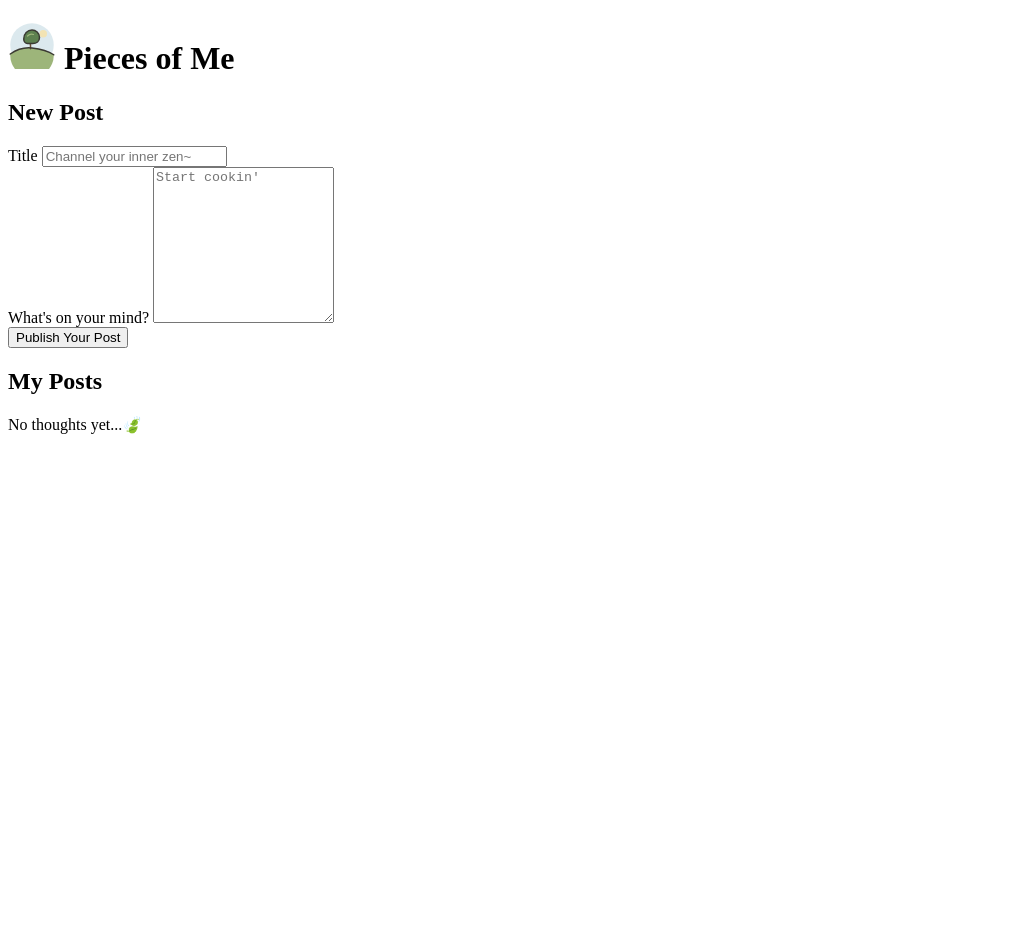
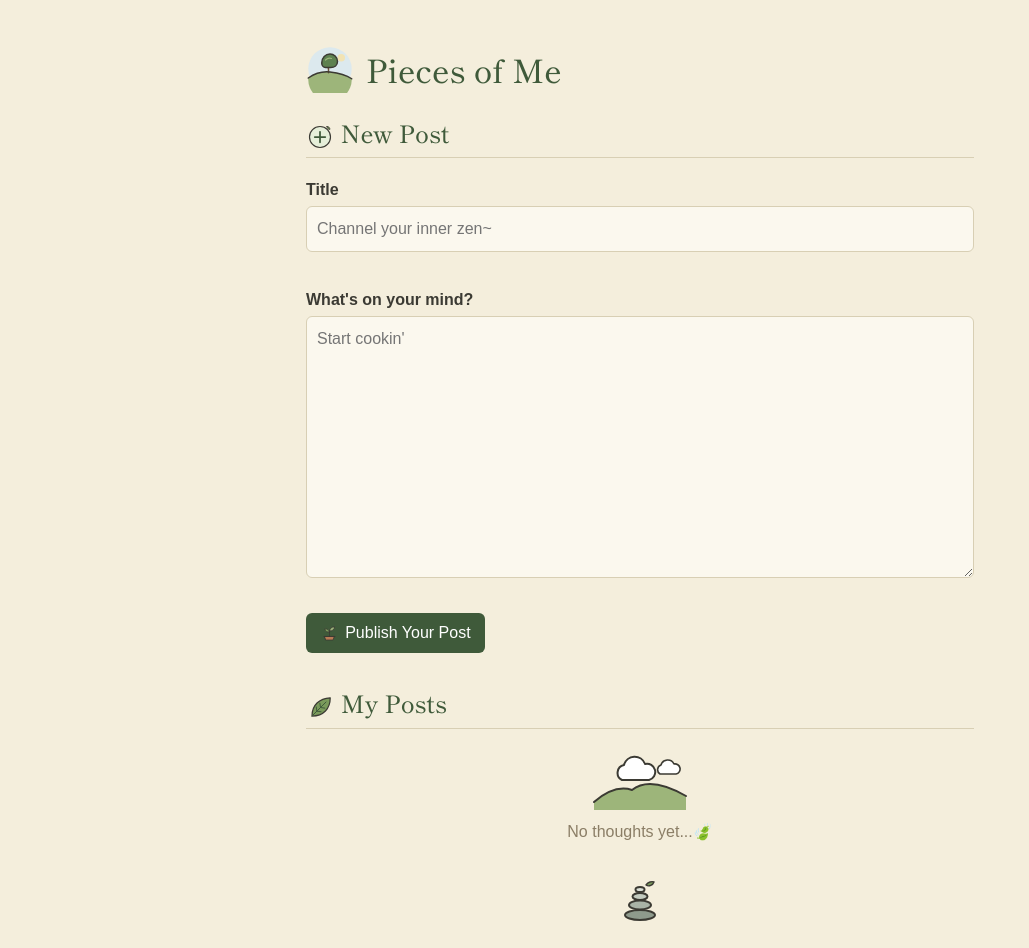
Before and after one commit to DimsuCodes/SBA-5-The-Document-Object-Model, a plain HTML site: page index.html in a window 1280 px wide. Shown: the whole page, without its empty margins (0-1029 px from the left). Before the commit the page ends 800 px from the top, so only its background shows below. Drawn offline with Linux system fonts and the light colour scheme; a web font is replaced by a local one.

Commit message:
added more css to stylesheet and edited readme

```diff
--- a/index.html
+++ b/index.html
@@ -6,6 +6,9 @@
     <title>Pieces of Me | Personal Blog</title>
     <link rel="stylesheet" href="styles.css">
     <script src="script.js" defer></script>
+    <link rel="preconnect" href="https://fonts.googleapis.com">
+<link rel="preconnect" href="https://fonts.gstatic.com" crossorigin>
+<link href="https://fonts.googleapis.com/css2?family=Shippori+Mincho:wght@500&family=Zen+Maru+Gothic:wght@400;700&display=swap" rel="stylesheet">
 </head>
 <body>
     <header>
--- a/styles.css
+++ b/styles.css
@@ -0,0 +1,162 @@
+* {
+    box-sizing: border-box;
+}
+
+body {
+    font-family: "Zen Maru Gothic", sans-serif;
+    background: #F4EEDC;
+    color: #3B3A33;
+    max-width: 700px;
+    margin: 0 auto;
+    padding: 24px 16px;
+    line-height: 1.5;
+}
+
+h1, h2, h3 {
+    font-family: "Shippori Mincho", serif;
+}
+
+header h1 {
+    display: flex;
+    align-items: center;
+    gap: 12px;
+    font-weight: normal;
+    color: #3F5A3A;
+}
+
+h2 {
+    font-weight: normal;
+    color: #3F5A3A;
+    border-bottom: 1px solid #D8CFB4;
+    padding-bottom: 6px;
+}
+
+section {
+    margin-bottom: 32px;
+}
+
+.form-group {
+    display: flex;
+    flex-direction: column;
+    gap: 4px;
+    margin-bottom: 14px;
+}
+
+label {
+    font-weight: bold;
+}
+
+input,
+textarea {
+    width: 100%;
+    padding: 10px;
+    font: inherit;
+    color: inherit;
+    background: #FBF8EE;
+    border: 1px solid #D8CFB4;
+    border-radius: 6px;
+}
+
+input:focus,
+textarea:focus {
+    outline: 2px solid #7A9A5B;
+    border-color: #7A9A5B;
+}
+
+button {
+    display: inline-flex;
+    align-items: center;
+    padding: 8px 14px;
+    font: inherit;
+    color: white;
+    background: #3F5A3A;
+    border: none;
+    border-radius: 6px;
+    cursor: pointer;
+}
+
+button:hover {
+    opacity: 0.85;
+}
+
+.error-message {
+    color: #A8402F;
+    font-size: 0.9rem;
+    min-height: 1.2em;
+}
+
+.post-card {
+    background: #FBF8EE;
+    border: 1px solid #D8CFB4;
+    border-radius: 10px;
+    padding: 16px;
+    margin-bottom: 14px;
+}
+
+.post-card h3 {
+    margin: 0 0 8px;
+    display: flex;
+    align-items: center;
+}
+
+.post-card p {
+    margin: 0 0 12px;
+    white-space: pre-wrap;
+}
+
+.post-card button {
+    margin-right: 8px;
+}
+
+.edit-btn {
+    background: #7A9A5B;
+}
+
+.delete-btn {
+    background: #B08A5E;
+}
+
+.edit-btn::before,
+.delete-btn::before,
+#pom button::before,
+.post-card h3::before,
+#formHeading::before,
+#postsHeading::before {
+    content: "";
+    display: inline-block;
+    width: 1.2em;
+    height: 1.2em;
+    margin-right: 6px;
+    vertical-align: middle;
+    background: center / contain no-repeat;
+}
+
+#pom button::before      { background-image: url("icons/sprout-save.svg"); }
+.edit-btn::before        { background-image: url("icons/brush-edit.svg"); }
+.delete-btn::before      { background-image: url("icons/leaf-delete.svg"); }
+.post-card h3::before    { background-image: url("icons/note-post.svg"); }
+#formHeading::before     { background-image: url("icons/seed-add.svg"); }
+#postsHeading::before    { background-image: url("icons/leaf.svg"); }
+
+#postsContainer > p {
+    text-align: center;
+    color: #8B7E66;
+}
+
+#postsContainer > p::before {
+    content: "";
+    display: block;
+    width: 96px;
+    height: 64px;
+    margin: 0 auto 8px;
+    background: url("icons/cloud-hills-empty.svg");
+}
+
+main::after {
+    content: "";
+    display: block;
+    width: 48px;
+    height: 48px;
+    margin: 32px auto 0;
+    background: url("icons/stones-zen.svg");
+}
```
Also changed, not shown: icons/preview.png (added), 1 other file.
